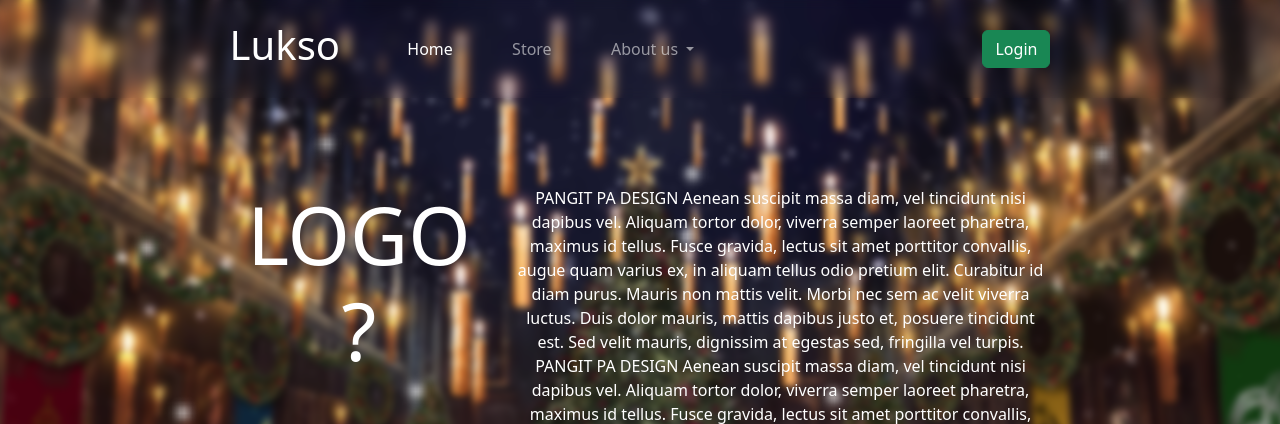
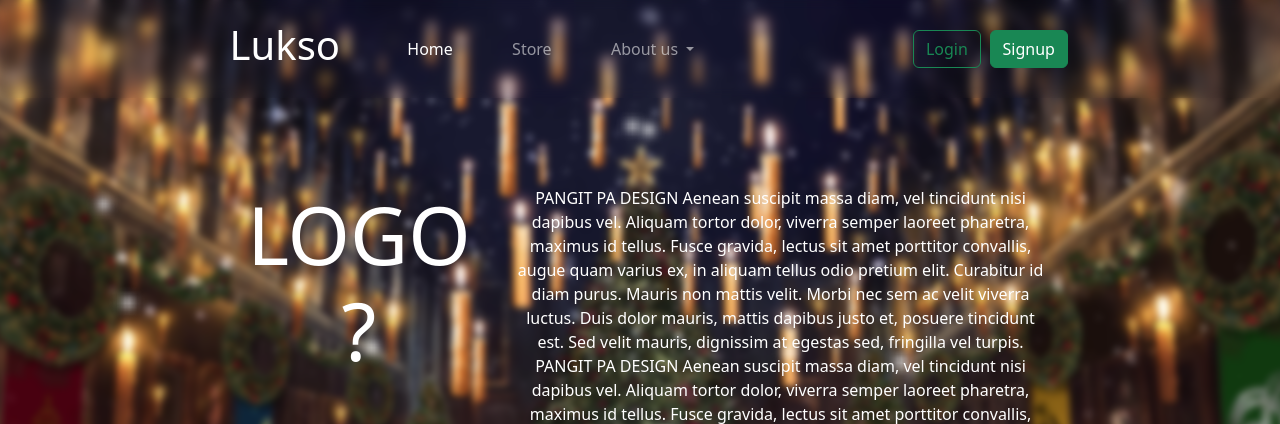
Before and after one commit to romeJG/final-project-for-IT0049, a CodeIgniter app: page /database/ in a window 1280 px wide. Shown: the top 424 px of the page. Run offline with CodeIgniter, Linux system fonts and the light colour scheme.

Commit message:
Added the signup button and design properly

```diff
--- a/application/views/include/navbar_view.php
+++ b/application/views/include/navbar_view.php
@@ -33,7 +33,8 @@
                 </li> -->
             </ul>
             <form class="d-flex">
-                <button class="btn btn-success" type="submit">Login</button>
+                <button class="btn btn-outline-success" type="submit" style>Login</button>
+                <button class="btn btn-success" type="submit">Signup</button>
             </form>
         </div>
     </div>
--- a/assets/css/home.css
+++ b/assets/css/home.css
@@ -36,7 +36,7 @@
 
 .snow_container {
     background-image: url('../home/snow2.png'), url('../home/snow3.png');
-    animation: snow 20s linear infinite;
+    animation: snow 30s linear infinite;
     width: 100%;
     height: 100%;
     z-index: -1;
@@ -54,6 +54,6 @@
     }
 
     100% {
-        background-position: 500px 1000px, 400px 400px, 300px 300px
+        background-position: 500px 1000px, 400px 400px, 300px 300px;
     }
 }
--- a/assets/css/navbar.css
+++ b/assets/css/navbar.css
@@ -8,3 +8,7 @@
 .nav-item {
     margin-left: 20%;
 }
+
+.btn {
+    margin-left: 6%;
+}
```
